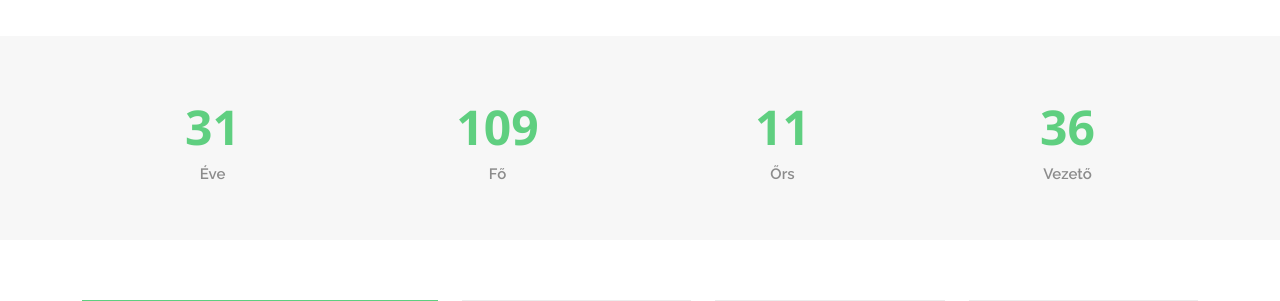
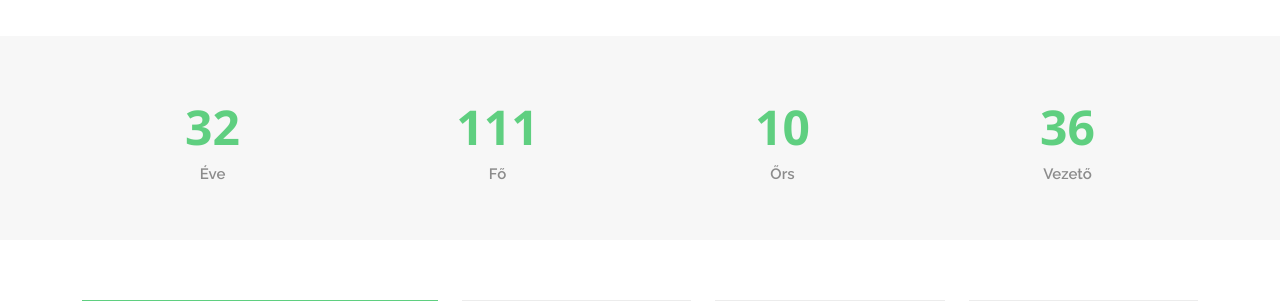
Before and after one commit to Korboncnok/v2-szent-imre-web, a PHP site: page / in a window 1280 px wide. Shown: the part 1853-2154 px from the top of the page. Run offline with PHP 8.4, Linux system fonts and the light colour scheme.

Commit message:
Index data update

```diff
--- a/index.php
+++ b/index.php
@@ -136,7 +136,7 @@
 
           <div class="col-lg-3 col-md-6">
             <div class="stats-item text-center w-100 h-100">
-              <span data-purecounter-start="0" data-purecounter-end="31" data-purecounter-duration="1"
+              <span data-purecounter-start="0" data-purecounter-end="32" data-purecounter-duration="1"
                 class="purecounter"></span>
               <p class="">Éve</p>
             </div>
@@ -144,7 +144,7 @@
 
           <div class="col-lg-3 col-md-6">
             <div class="stats-item text-center w-100 h-100">
-              <span data-purecounter-start="0" data-purecounter-end="109" data-purecounter-duration="1"
+              <span data-purecounter-start="0" data-purecounter-end="111" data-purecounter-duration="1"
                 class="purecounter"></span>
               <p class="">Fő</p>
             </div>
@@ -152,7 +152,7 @@
 
           <div class="col-lg-3 col-md-6">
             <div class="stats-item text-center w-100 h-100">
-              <span data-purecounter-start="0" data-purecounter-end="11" data-purecounter-duration="1"
+              <span data-purecounter-start="0" data-purecounter-end="10" data-purecounter-duration="1"
                 class="purecounter">+</span>
               <p class="">Őrs</p>
             </div>
```
